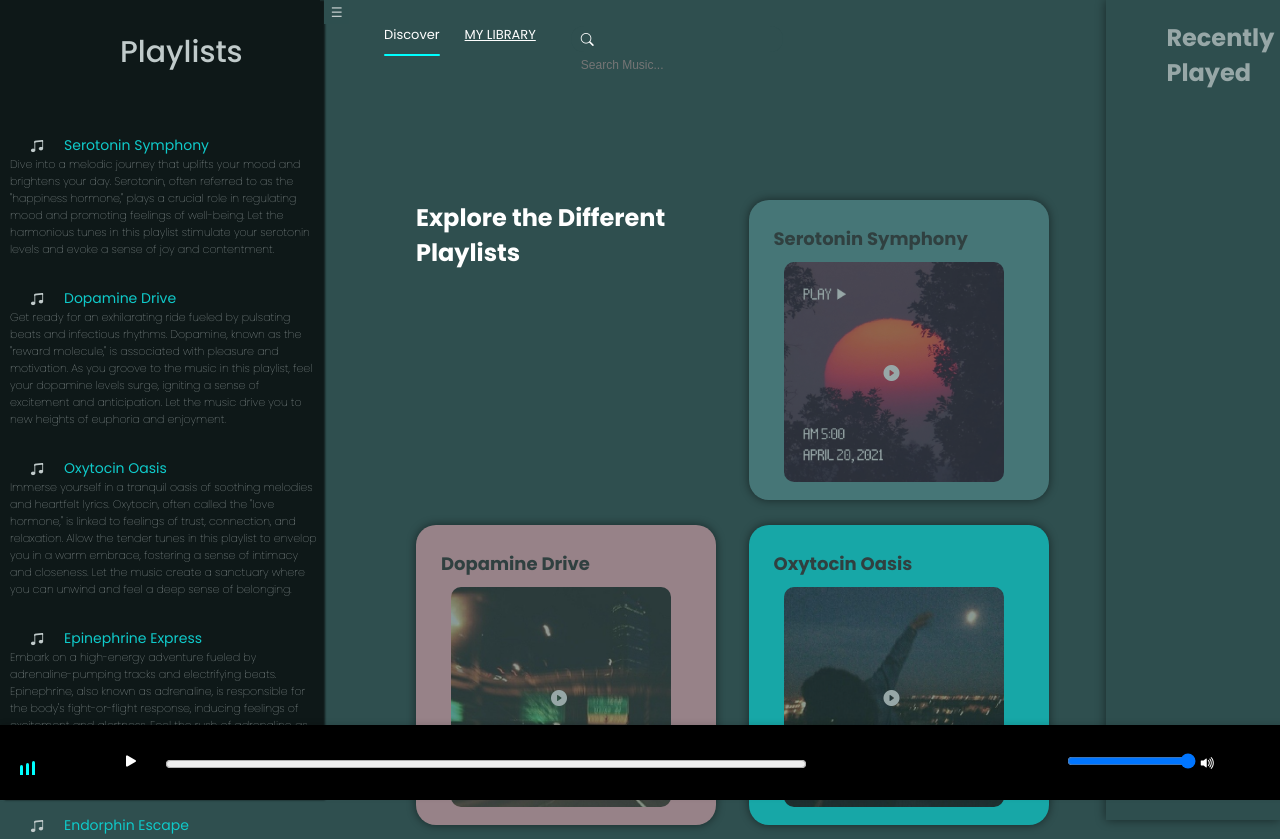
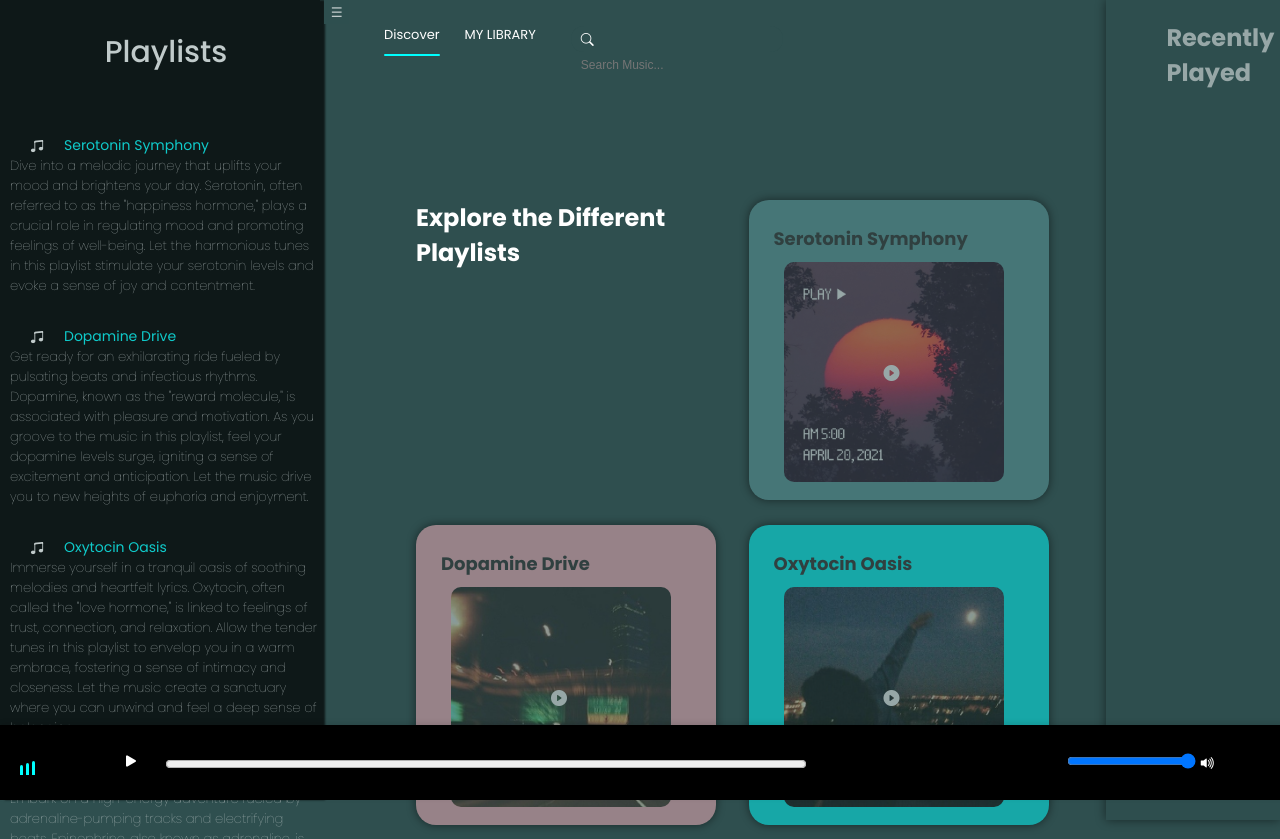
Before and after one commit to Edwn1x/Edwn1x.github.io, a plain HTML site: page index.html in a window 1280 px wide. Shown: the top 839 px of the page. Drawn offline with nearby package versions, Linux system fonts and the light colour scheme.

Commit message:
Update styles.css

```diff
--- a/styles.css
+++ b/styles.css
@@ -45,7 +45,7 @@ body {
 }
 
 .menu_side {
-    position: fixed;
+    position:fixed;
     width: 25%;
     height: 100%;
     background-color: black;
@@ -57,9 +57,10 @@ body {
 }
 .menu_side h1 {
 	font-size: 30px;
-	margin: 30px 0px 0px 120px;
+	margin: 30px 0px 0px 12px;
 	font-weight: 500;
 	color: white;
+	text-align: center;
 }
 .menu_side h2 {
 	font-size: 30px;
@@ -69,7 +70,7 @@ body {
 	cursor: pointer;
 }
 .menu_side p {
-	font-size: 11px;
+	font-size: 13px;
 	margin: 0px 0px 0px -20px;
 	font-weight: 15;
 	color: white;
@@ -219,6 +220,9 @@ body {
     top: 0; /* Align to the top of the viewport */
 	right: 0;
 }
+.song_side a{
+	text-decoration: none;
+}
 
 .song_side nav {
     width: 100vw;
@@ -232,7 +236,7 @@ body {
     display: flex;
     padding: 0; /* Remove default padding */
 	margin-left: 30vw;
-	text-decoration:none;
+	text-decoration: none;
 }
 
 .song_side nav ul li {
```
